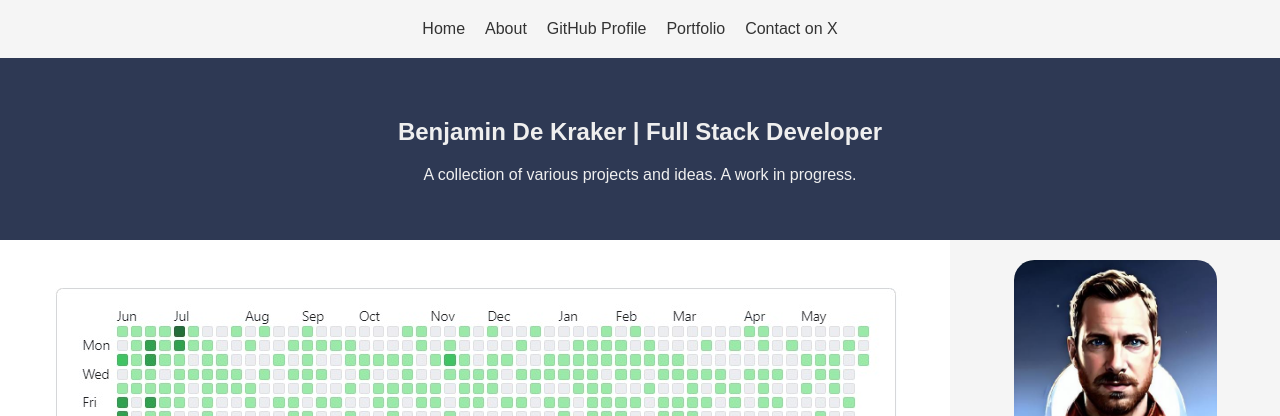
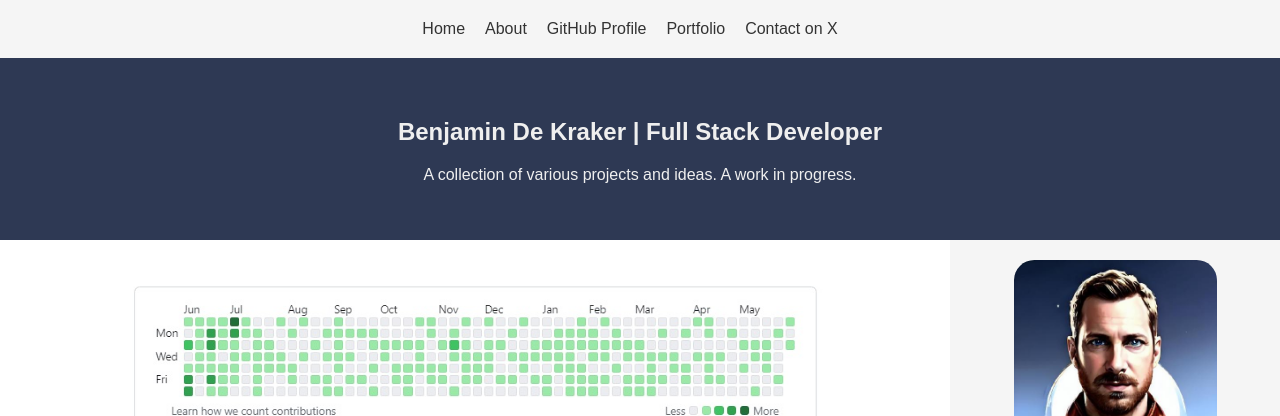
Before and after one commit to bdekraker/bdekraker.github.io, a plain HTML site: page index.html in a window 1280 px wide. Shown: the top 416 px of the page. Drawn offline with Linux system fonts and the light colour scheme.

Commit message:
Update styles.css

```diff
--- a/styles.css
+++ b/styles.css
@@ -38,6 +38,10 @@ nav ul li {
   text-align: center;
   color: #efefef;
 
+}
+
+.calendar img {
+  max-width: 80%;
 }
 
 /* Content and Sidebar section */
```
